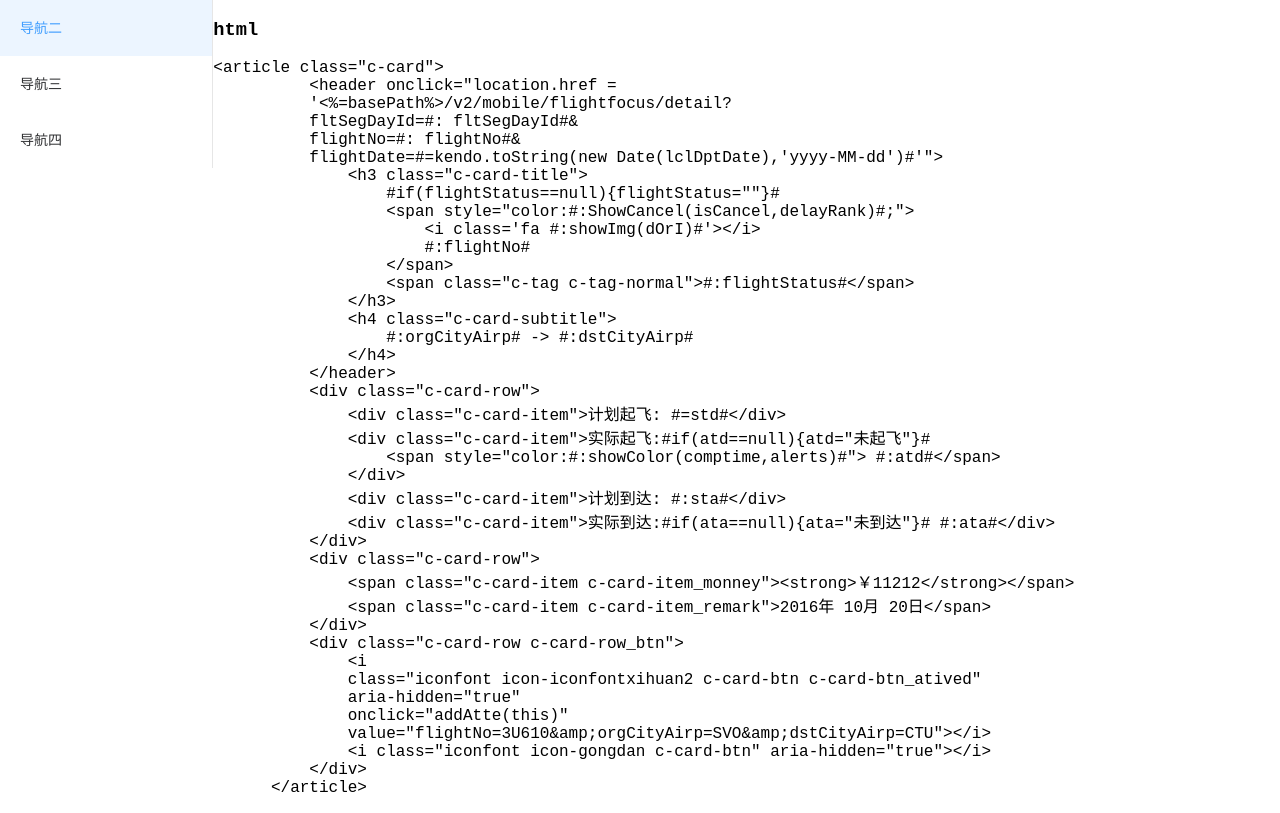
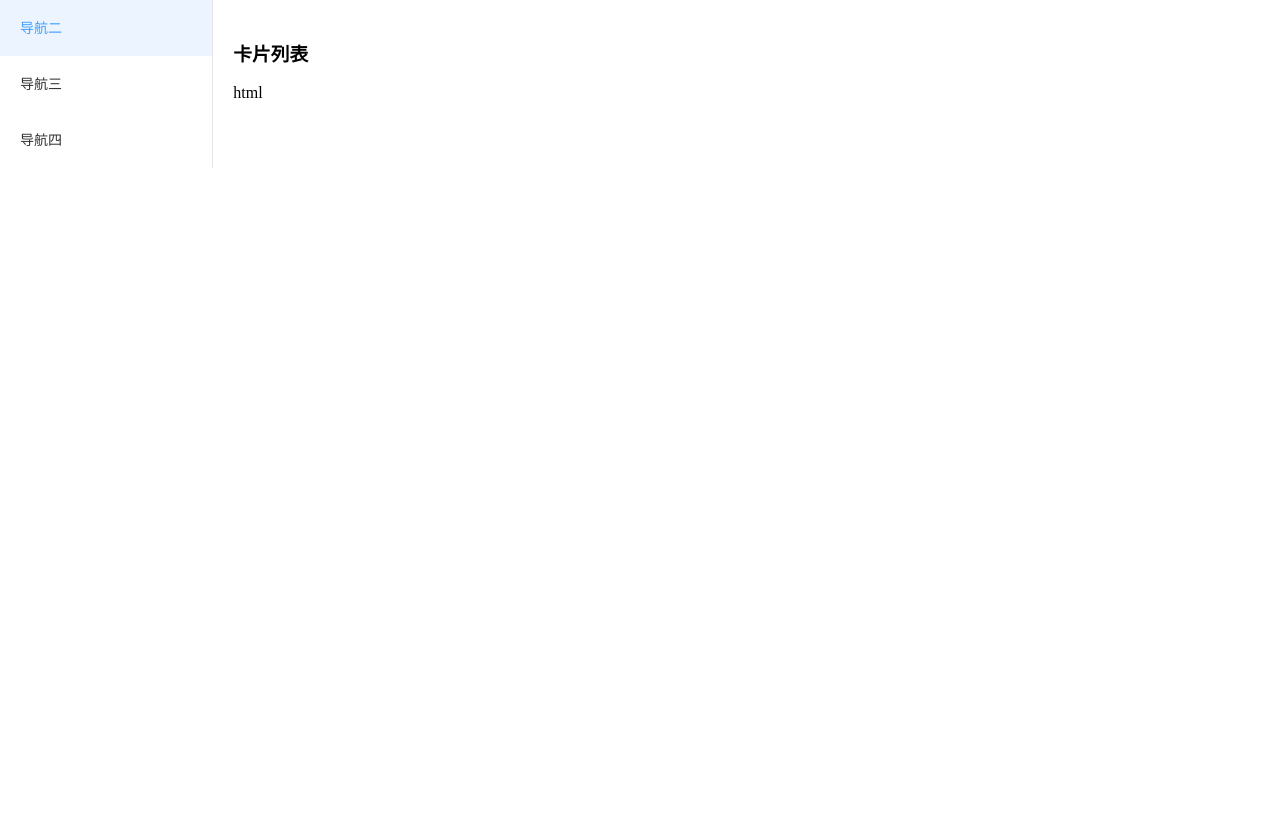
Before and after one commit to fanzhenyang/xnky-document, a Vue app: page / in a window 1280 px wide. Built offline with nearby package versions, Linux system fonts and the light colour scheme.

Commit message:
'完善文档组件'

```diff
--- a/src/components/Doc.vue
+++ b/src/components/Doc.vue
@@ -1,13 +1,16 @@
 <template>
-    <code class="doc">
-        <h3>html</h3>
-        <p class="c-doc-html">{{selfHtml}}</p>
-    </code>
+    <article class="c-doc">
+        <h3>{{title}}</h3>
+        <p class="c-doc-html" v-text="html"></p>
+    </article>
 </template>
 
 <script>
 export default {
   props: {
+    title: {
+      type: String,
+    },
     html: {
 
     },
@@ -17,47 +20,19 @@ export default {
   },
   data() {
     return {
-      selfHtml:
-      `<article class="c-card">
-          <header onclick="location.href =
-          '<%=basePath%>/v2/mobile/flightfocus/detail?
-          fltSegDayId=#: fltSegDayId#&
-          flightNo=#: flightNo#&
-          flightDate=#=kendo.toString(new Date(lclDptDate),'yyyy-MM-dd')#'">
-              <h3 class="c-card-title">
-                  #if(flightStatus==null){flightStatus=""}#
-                  <span style="color:#:ShowCancel(isCancel,delayRank)#;">
-                      <i class='fa #:showImg(dOrI)#'></i>
-                      #:flightNo#
-                  </span>
-                  <span class="c-tag c-tag-normal">#:flightStatus#</span>
-              </h3>
-              <h4 class="c-card-subtitle">
-                  #:orgCityAirp# -> #:dstCityAirp#
-              </h4>
-          </header>
-          <div class="c-card-row">
-              <div class="c-card-item">计划起飞: #=std#</div>
-              <div class="c-card-item">实际起飞:#if(atd==null){atd="未起飞"}#
-                  <span style="color:#:showColor(comptime,alerts)#"> #:atd#</span>
-              </div>
-              <div class="c-card-item">计划到达: #:sta#</div>
-              <div class="c-card-item">实际到达:#if(ata==null){ata="未到达"}# #:ata#</div>
-          </div>
-          <div class="c-card-row">
-              <span class="c-card-item c-card-item_monney"><strong>￥11212</strong></span>
-              <span class="c-card-item c-card-item_remark">2016年 10月 20日</span>
-          </div>
-          <div class="c-card-row c-card-row_btn">
-              <i
-              class="iconfont icon-iconfontxihuan2 c-card-btn c-card-btn_atived"
-              aria-hidden="true"
-              onclick="addAtte(this)"
-              value="flightNo=3U610&amp;orgCityAirp=SVO&amp;dstCityAirp=CTU"></i>
-              <i class="iconfont icon-gongdan c-card-btn" aria-hidden="true"></i>
-          </div>
-      </article>`,
+
     };
   },
+  computed: {
+    preasHtml() {
+      return this.html.replice(/<\/?.+>/g, function( a, b, c ){
+        console.log(a,b,c);
+      });
+    },
+  },
+  created() {
+    console.log(111);
+  }
+
 };
 </script>
--- a/src/document/CardList.vue
+++ b/src/document/CardList.vue
@@ -1,7 +1,9 @@
 <template>
     <div>
         <navComponent>
-            <docComponent></docComponent>
+            <docComponent
+            title='卡片列表'
+            html='html'></docComponent>
         </navComponent>
     </div>
 </template>
@@ -13,7 +15,46 @@ import docComponent from '../components/Doc';
 export default {
   data() {
     return {
-
+        html:
+            `<article class="c-card">
+                <header onclick="location.href =
+                '<%=basePath%>/v2/mobile/flightfocus/detail?
+                fltSegDayId=#: fltSegDayId#&
+                flightNo=#: flightNo#&
+                flightDate=#=kendo.toString(new Date(lclDptDate),'yyyy-MM-dd')#'">
+                    <h3 class="c-card-title">
+                        #if(flightStatus==null){flightStatus=""}#
+                        <span style="color:#:ShowCancel(isCancel,delayRank)#;">
+                            <i class='fa #:showImg(dOrI)#'></i>
+                            #:flightNo#
+                        </span>
+                        <span class="c-tag c-tag-normal">#:flightStatus#</span>
+                    </h3>
+                    <h4 class="c-card-subtitle">
+                        #:orgCityAirp# -> #:dstCityAirp#
+                    </h4>
+                </header>
+                <div class="c-card-row">
+                    <div class="c-card-item">计划起飞: #=std#</div>
+                    <div class="c-card-item">实际起飞:#if(atd==null){atd="未起飞"}#
+                        <span style="color:#:showColor(comptime,alerts)#"> #:atd#</span>
+                    </div>
+                    <div class="c-card-item">计划到达: #:sta#</div>
+                    <div class="c-card-item">实际到达:#if(ata==null){ata="未到达"}# #:ata#</div>
+                </div>
+                <div class="c-card-row">
+                    <span class="c-card-item c-card-item_monney"><strong>￥11212</strong></span>
+                    <span class="c-card-item c-card-item_remark">2016年 10月 20日</span>
+                </div>
+                <div class="c-card-row c-card-row_btn">
+                    <i
+                    class="iconfont icon-iconfontxihuan2 c-card-btn c-card-btn_atived"
+                    aria-hidden="true"
+                    onclick="addAtte(this)"
+                    value="flightNo=3U610&amp;orgCityAirp=SVO&amp;dstCityAirp=CTU"></i>
+                    <i class="iconfont icon-gongdan c-card-btn" aria-hidden="true"></i>
+                </div>
+            </article>`,
     };
   },
   components: {
--- a/src/styles/component/_document.scss
+++ b/src/styles/component/_document.scss
@@ -1,5 +1,5 @@
 .c-doc {
-
+    padding: 20px 20px;
 }
 
 .c-doc-html {
```
